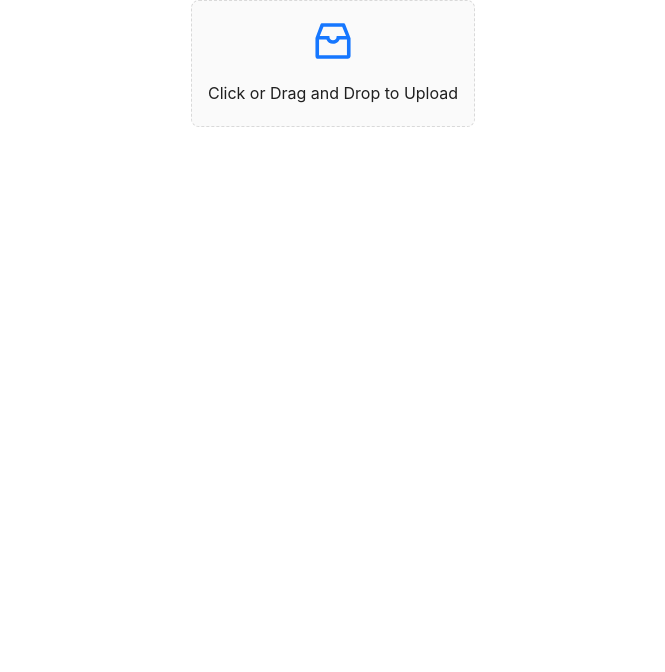
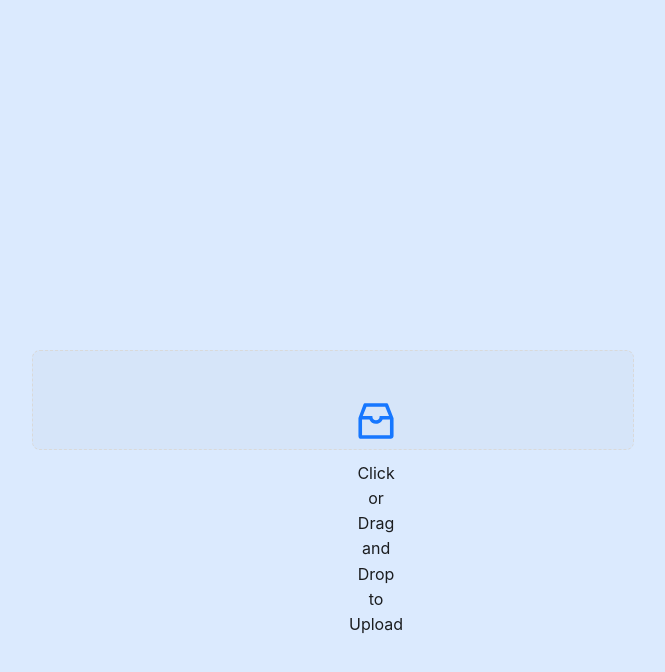
Before and after one commit to Bhanu1776/IT-Dept-Website, a Next.js app: page /upload in a window 1280 px wide. Shown: the top 672 px of the page, without its empty margins (307-972 px from the left). Built offline with nearby package versions, Linux system fonts and the light colour scheme; what tailwindcss-brand-colors, tailwindcss-debug-screens would draw is missing.

Commit message:
style: Styled Upload component

```diff
--- a/pages/upload.js
+++ b/pages/upload.js
@@ -22,8 +22,8 @@ const props = {
 };
 const upload = () => (
     <>
-        <div className='grid h-full place-content-center'>
-            <Dragger {...props} listType='picture' progress={{
+        <div className='grid w-screen h-screen bg-blue-100 place-content-center' >
+            <Dragger {...props} listType='picture' accept='.pdf' style={{ padding: '30px 300px', maxHeight: '100px', maxWidth: '300px' }} progress={{
                 strokeColor: {
                     "0%": "#f0f",
                     "100%": "#ff0"
```
